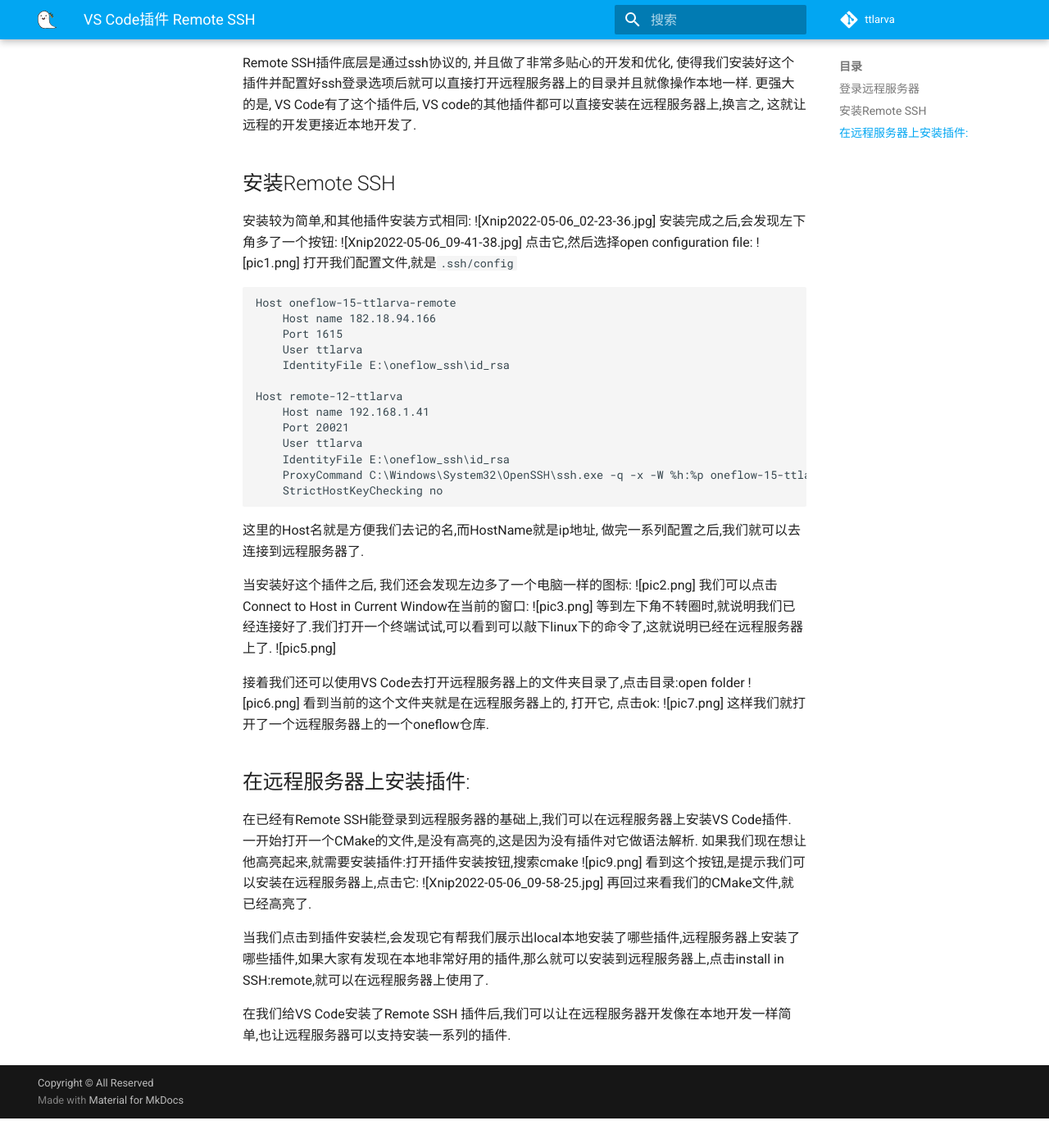
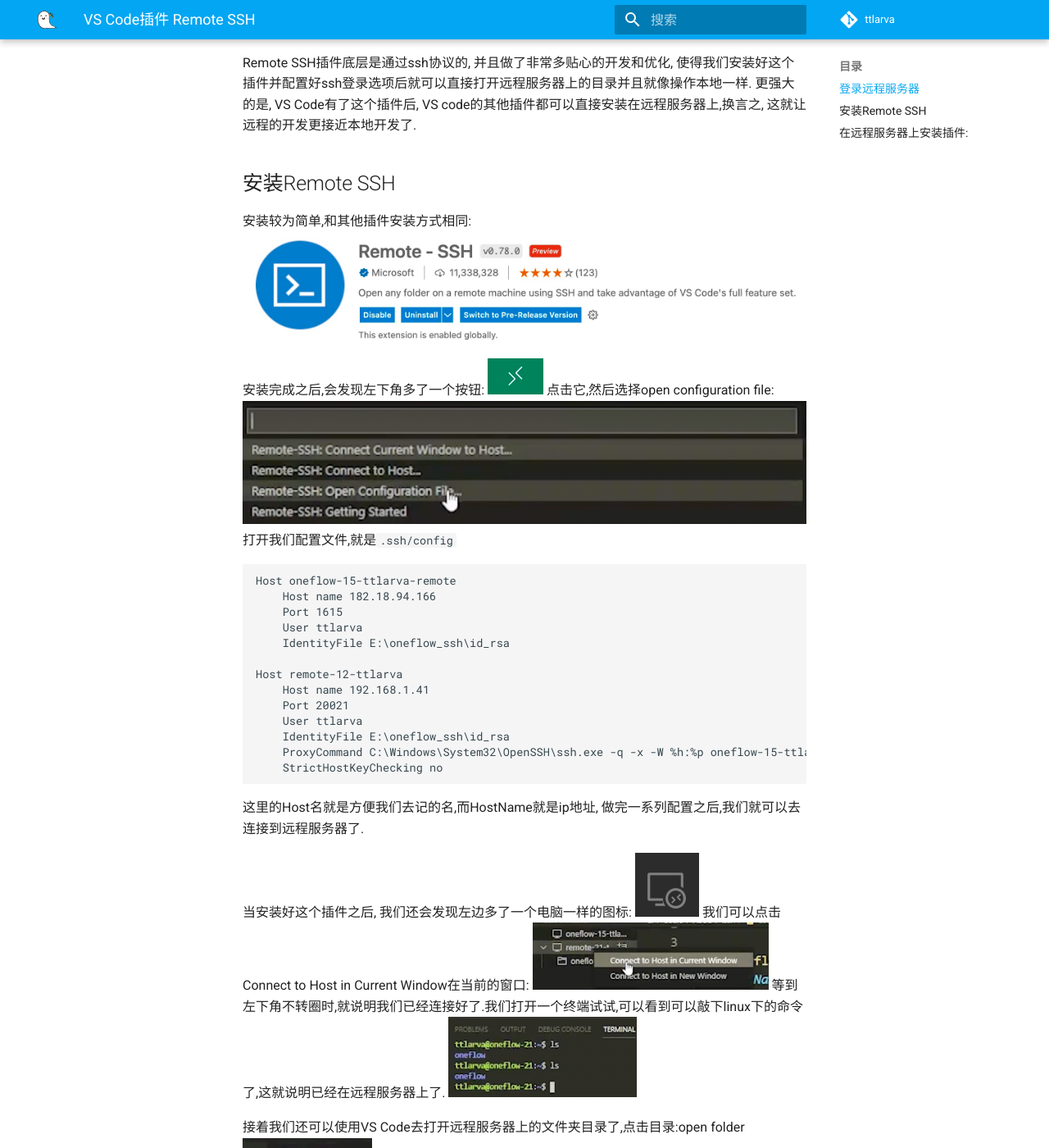
Before and after one commit to ttttLarva/Larva, an MkDocs documentation site: the page built from docs/remote_cpp_development/remote_ssh.md, in a window 1280 px wide and 1400 px high, scrolled down 543 px. Shown: the whole window at 82% size. Built offline with MkDocs 1.6.1 and Material for MkDocs 9.7.7, drawn with Linux system fonts in a browser that asks for light colours; emoji names are drawn with the system emoji font; comment, search, counter and statistics services are not loaded; the version menu is left out; before the commit the page ends 1907 px from its top, so only the background shows below that; some of the changed text lies outside the part shown.

Commit message:
remote_ssh_3

````diff
--- a/docs/remote_cpp_development/remote_ssh.md
+++ b/docs/remote_cpp_development/remote_ssh.md
@@ -17,11 +17,11 @@
 
 ## 安装Remote SSH
 安装较为简单,和其他插件安装方式相同:
-![Xnip2022-05-06_02-23-36.jpg]
+![Xnip2022-05-06_02-23-36.jpg](remote_ssh_files/Xnip2022-05-06_02-23-36.jpg)
 安装完成之后,会发现左下角多了一个按钮:
-![Xnip2022-05-06_09-41-38.jpg]
+![Xnip2022-05-06_09-41-38.jpg](remote_ssh_files/Xnip2022-05-06_09-41-38.jpg)
 点击它,然后选择open configuration file:
-![pic1.png]
+![pic1.png](remote_ssh_files/pic1.png)
 打开我们配置文件,就是`.ssh/config`
 
 ```
@@ -42,25 +42,25 @@
 这里的Host名就是方便我们去记的名,而HostName就是ip地址, 做完一系列配置之后,我们就可以去连接到远程服务器了.
 
 当安装好这个插件之后, 我们还会发现左边多了一个电脑一样的图标:
-![pic2.png]
+![pic2.png](remote_ssh_files/pic2.png)
 我们可以点击Connect to Host in Current Window在当前的窗口:
-![pic3.png]
+![pic3.png](remote_ssh_files/pic3.png)
 等到左下角不转圈时,就说明我们已经连接好了.我们打开一个终端试试,可以看到可以敲下linux下的命令了,这就说明已经在远程服务器上了.
-![pic5.png]
+![pic5.png](remote_ssh_files/pic5.png)
 
 接着我们还可以使用VS Code去打开远程服务器上的文件夹目录了,点击目录:open folder
-![pic6.png]
+![pic6.png](remote_ssh_files/pic6.png)
 看到当前的这个文件夹就是在远程服务器上的, 打开它, 点击ok:
-![pic7.png]
+![pic7.png](remote_ssh_files/pic7.png)
 这样我们就打开了一个远程服务器上的一个oneflow仓库.
 
 ## 在远程服务器上安装插件:
 在已经有Remote SSH能登录到远程服务器的基础上,我们可以在远程服务器上安装VS Code插件.
 一开始打开一个CMake的文件,是没有高亮的,这是因为没有插件对它做语法解析.
 如果我们现在想让他高亮起来,就需要安装插件:打开插件安装按钮,搜索cmake
-![pic9.png]
+![pic9.png](remote_ssh_files/pic9.png)
 看到这个按钮,是提示我们可以安装在远程服务器上,点击它:
-![Xnip2022-05-06_09-58-25.jpg]
+![Xnip2022-05-06_09-58-25.jpg](remote_ssh_files/Xnip2022-05-06_09-58-25.jpg)
 再回过来看我们的CMake文件,就已经高亮了.
 
 当我们点击到插件安装栏,会发现它有帮我们展示出local本地安装了哪些插件,远程服务器上安装了哪些插件,如果大家有发现在本地非常好用的插件,那么就可以安装到远程服务器上,点击install in SSH:remote,就可以在远程服务器上使用了.
````
